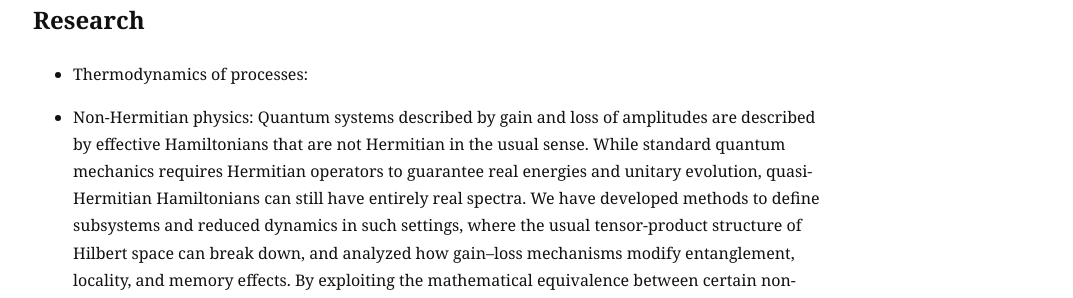
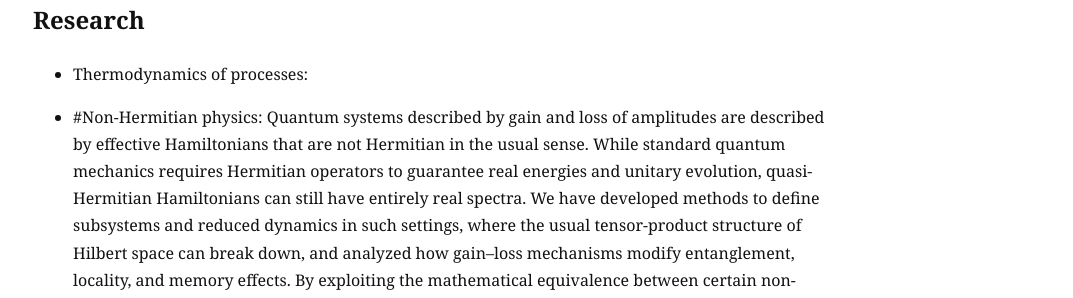
Before and after one commit to himanshubadhani/himanshubadhani.github.io, a Jekyll site: the page built from index.md, in a window 1280 px wide. Shown: the part 668-966 px from the top of the page, without its empty margins (207-1280 px from the left). Built offline with Jekyll 4.4.1, drawn with Linux system fonts in a browser that asks for light colours; some of the changed text lies outside the part shown.

```diff
--- a/index.md
+++ b/index.md
@@ -28,7 +28,7 @@ title: About
 ---
 ## Research
 - Thermodynamics of processes:
-- Non-Hermitian physics: Quantum systems described by gain and loss of amplitudes are described by effective Hamiltonians that are not Hermitian in the usual sense. While standard quantum mechanics requires Hermitian operators to guarantee real energies and unitary evolution, quasi-Hermitian Hamiltonians can still have entirely real spectra. We have developed methods to define subsystems and reduced dynamics in such settings, where the usual tensor-product structure of Hilbert space can break down, and analyzed how gain–loss mechanisms modify entanglement, locality, and memory effects. By exploiting the mathematical equivalence between certain non-Hermitian and Hermitian descriptions, I am currently interested in knowing whether open-system implementations can offer advantages in Hamiltonian simulating. Find my PhD thesis on this topic  <a href="https://www.imsc.res.in/xmlui/handle/123456789/901" target="blank">here</a>
+- #Non-Hermitian physics: Quantum systems described by gain and loss of amplitudes are described by effective Hamiltonians that are not Hermitian in the usual sense. While standard quantum mechanics requires Hermitian operators to guarantee real energies and unitary evolution, quasi-Hermitian Hamiltonians can still have entirely real spectra. We have developed methods to define subsystems and reduced dynamics in such settings, where the usual tensor-product structure of Hilbert space can break down, and analyzed how gain–loss mechanisms modify entanglement, locality, and memory effects. By exploiting the mathematical equivalence between certain non-Hermitian and Hermitian descriptions, I am currently interested in knowing whether open-system implementations can offer advantages in Hamiltonian simulating. Find my PhD thesis on this topic  <a href="https://www.imsc.res.in/xmlui/handle/123456789/901" target="blank">here</a>
 
 - Information revival and non-Markovianity:
 
```
